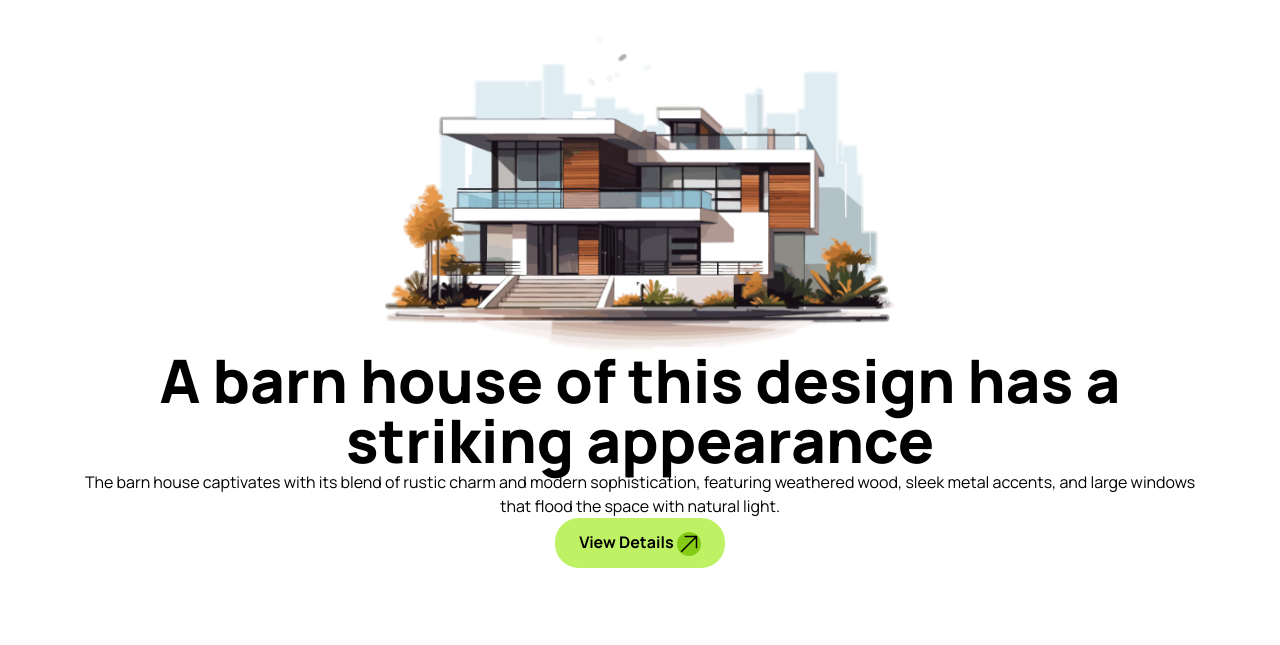
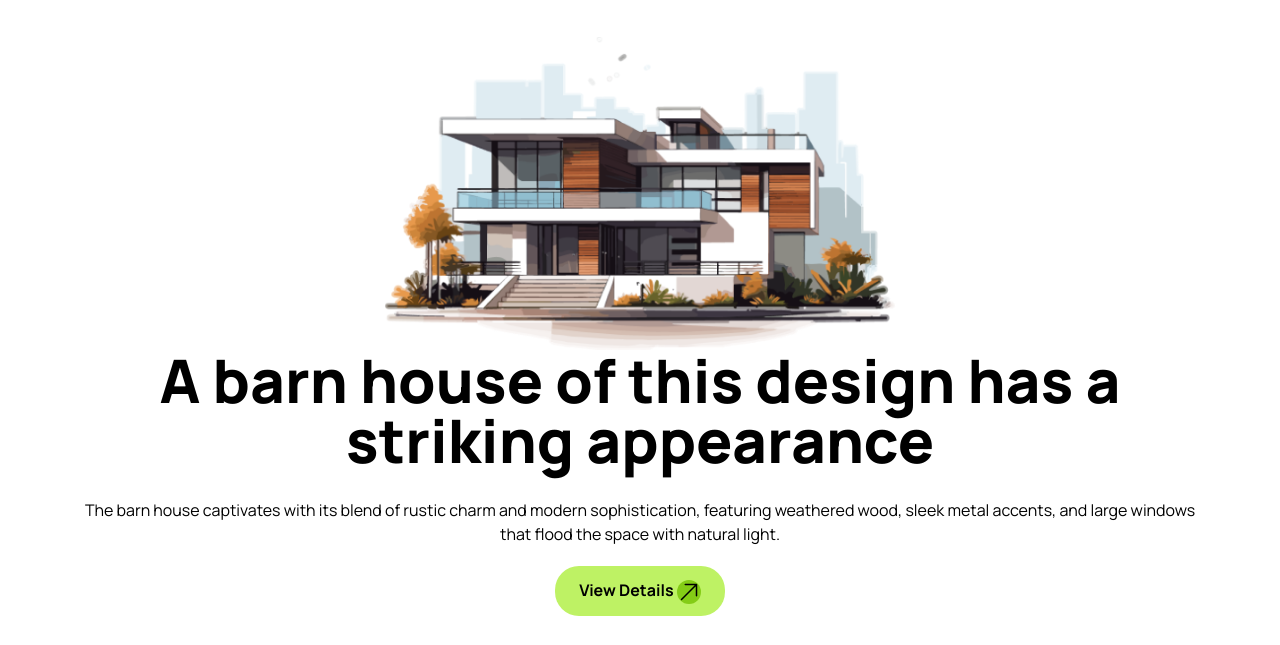
Before and after one commit to Naz-mul11/Assignment-03, a plain HTML site: page index.html in a window 1280 px wide. Shown: the part 115-760 px from the top of the page. Drawn offline with nearby package versions, Linux system fonts and the light colour scheme; files whose address does not match are found by name.

Commit message:
added the code

```diff
--- a/index.html
+++ b/index.html
@@ -82,8 +82,8 @@
         <div class="lg:px-96"><img class="" src="assets/banner.png" alt=""></div>
 
         <div class="px-20 text-center">
-          <h3 class="text-6xl font-extrabold">A barn house of this design has a striking appearance</h3>
-          <p class="">The barn house captivates with its blend of rustic charm and modern sophistication, featuring
+          <h3 class="text-6xl font-extrabold pb-7">A barn house of this design has a striking appearance</h3>
+          <p class="pb-5">The barn house captivates with its blend of rustic charm and modern sophistication, featuring
             weathered wood,
             sleek metal accents, and large windows that flood the space with natural light.</p>
           <button class="bg-lime-300 px-6 py-3 rounded-3xl font-bold">View Details <svg
```
